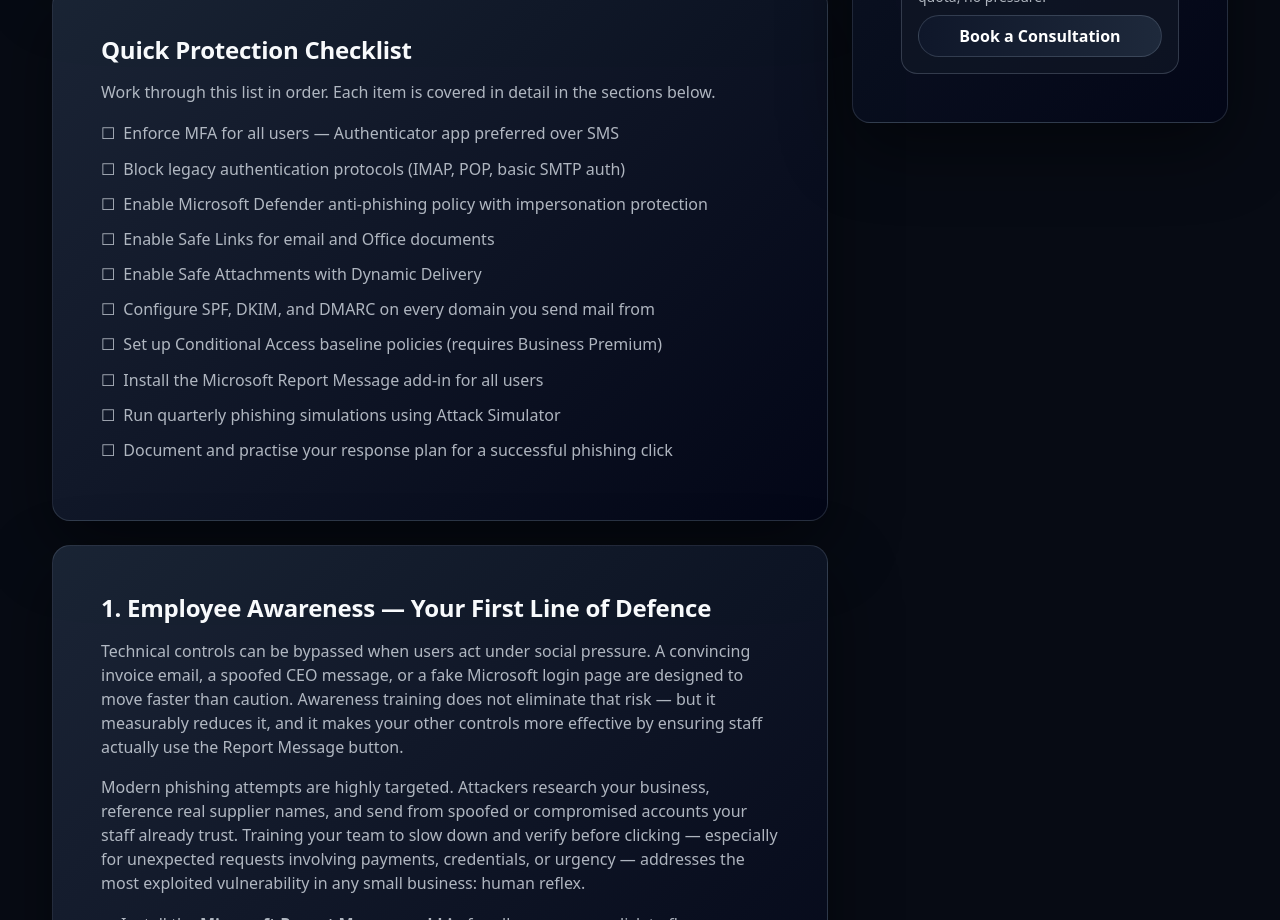
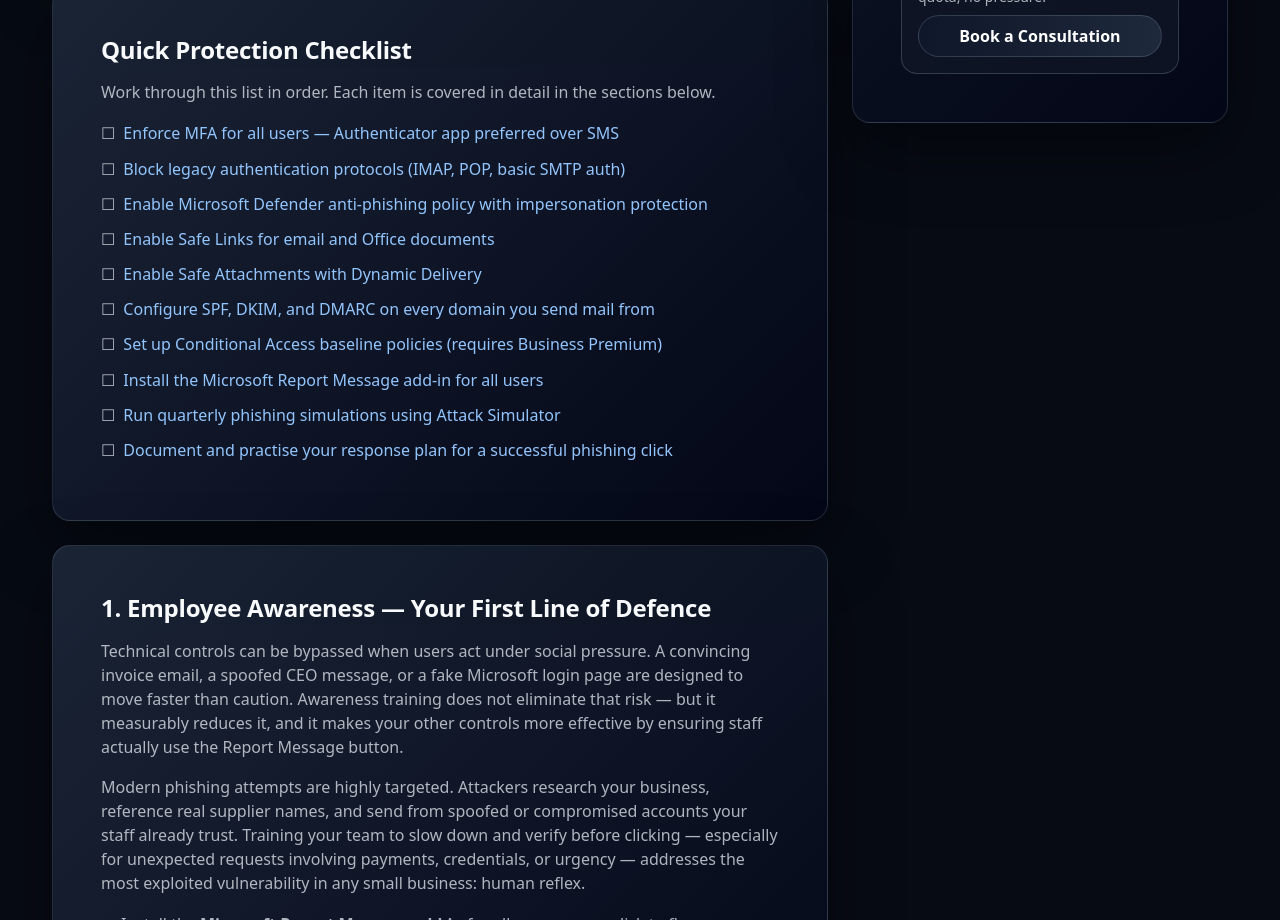
Before and after one commit to gratnam1/cloudcareit, an Angular app: page /guides/security/phishing-protection in a window 1280 px wide. Shown: the part 1260-2180 px from the top of the page. Built offline with nearby package versions, Linux system fonts and the light colour scheme; a web font is replaced by a local one.

Commit message:
Make quick checklist items scroll-to-section links

```diff
--- a/src/app/pages/guides/security/phishing-protection/phishing-protection.component.css
+++ b/src/app/pages/guides/security/phishing-protection/phishing-protection.component.css
@@ -45,6 +45,15 @@
 
 .breadcrumb-nav .breadcrumb-item.active {
   color: rgba(255, 255, 255, 0.45);
+}
+
+.checklist-link {
+  color: #93c5fd;
+  transition: color 0.15s;
+}
+
+.checklist-link:hover {
+  color: #fff;
 }
 
 .guides-security h2 {
--- a/src/app/pages/guides/security/phishing-protection/phishing-protection.component.html
+++ b/src/app/pages/guides/security/phishing-protection/phishing-protection.component.html
@@ -60,8 +60,8 @@
           <p class="text-muted">Work through this list in order. Each item is covered in detail in the sections below.</p>
           <ol class="list-unstyled mb-0">
             <li *ngFor="let step of preventionSteps; let i = index" class="mb-2 d-flex gap-2">
-              <span class="text-muted">☐</span>
-              <span class="text-muted">{{ step }}</span>
+              <span class="text-muted flex-shrink-0">☐</span>
+              <a class="text-decoration-none checklist-link" routerLink="." [fragment]="step.fragment">{{ step.text }}</a>
             </li>
           </ol>
         </div>
--- a/src/app/pages/guides/security/phishing-protection/phishing-protection.component.ts
+++ b/src/app/pages/guides/security/phishing-protection/phishing-protection.component.ts
@@ -42,17 +42,17 @@ const FAQS: ReadonlyArray<{ q: string; a: string }> = [
   }
 ];
 
-const PREVENTION_STEPS: ReadonlyArray<string> = [
-  'Enforce MFA for all users — Authenticator app preferred over SMS',
-  'Block legacy authentication protocols (IMAP, POP, basic SMTP auth)',
-  'Enable Microsoft Defender anti-phishing policy with impersonation protection',
-  'Enable Safe Links for email and Office documents',
-  'Enable Safe Attachments with Dynamic Delivery',
-  'Configure SPF, DKIM, and DMARC on every domain you send mail from',
-  'Set up Conditional Access baseline policies (requires Business Premium)',
-  'Install the Microsoft Report Message add-in for all users',
-  'Run quarterly phishing simulations using Attack Simulator',
-  'Document and practise your response plan for a successful phishing click'
+const PREVENTION_STEPS: ReadonlyArray<{ text: string; fragment: string }> = [
+  { text: 'Enforce MFA for all users — Authenticator app preferred over SMS', fragment: 'mfa' },
+  { text: 'Block legacy authentication protocols (IMAP, POP, basic SMTP auth)', fragment: 'legacy-auth' },
+  { text: 'Enable Microsoft Defender anti-phishing policy with impersonation protection', fragment: 'defender' },
+  { text: 'Enable Safe Links for email and Office documents', fragment: 'safe-links' },
+  { text: 'Enable Safe Attachments with Dynamic Delivery', fragment: 'safe-attachments' },
+  { text: 'Configure SPF, DKIM, and DMARC on every domain you send mail from', fragment: 'domain-auth' },
+  { text: 'Set up Conditional Access baseline policies (requires Business Premium)', fragment: 'conditional-access' },
+  { text: 'Install the Microsoft Report Message add-in for all users', fragment: 'awareness' },
+  { text: 'Run quarterly phishing simulations using Attack Simulator', fragment: 'awareness' },
+  { text: 'Document and practise your response plan for a successful phishing click', fragment: 'incident-response' }
 ];
 
 @Component({
@@ -137,7 +137,7 @@ export class PhishingProtectionComponent implements OnDestroy {
       description:
         'A 10-step phishing protection checklist for Canadian small businesses on Microsoft 365, covering Defender anti-phishing, MFA, Safe Links, Safe Attachments, SPF/DKIM/DMARC, and legacy authentication blocking.',
       totalTime: 'PT3H',
-      step: PREVENTION_STEPS.map((text, index) => ({
+      step: PREVENTION_STEPS.map(({ text }, index) => ({
         '@type': 'HowToStep',
         position: index + 1,
         name: text,
```
